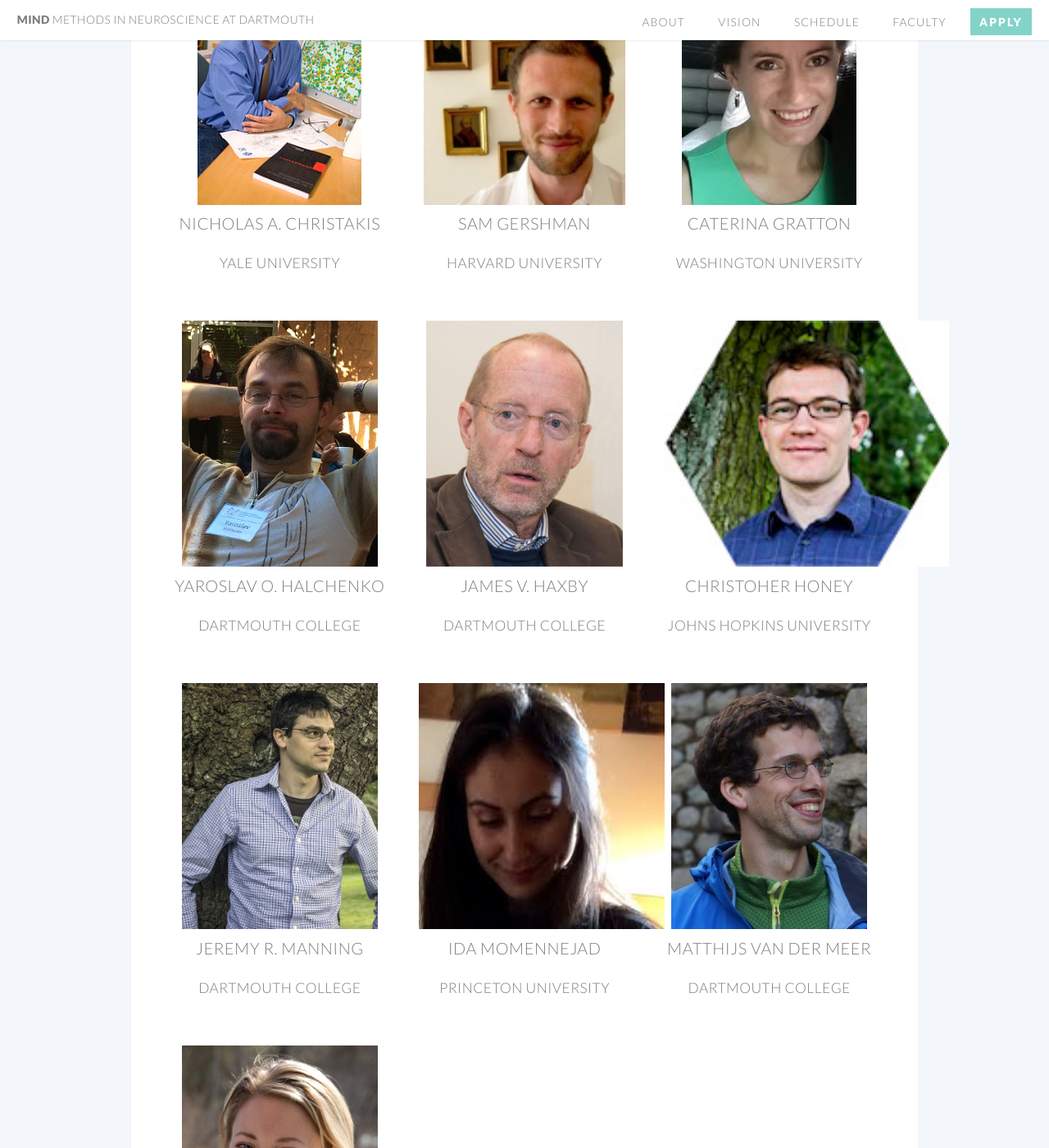
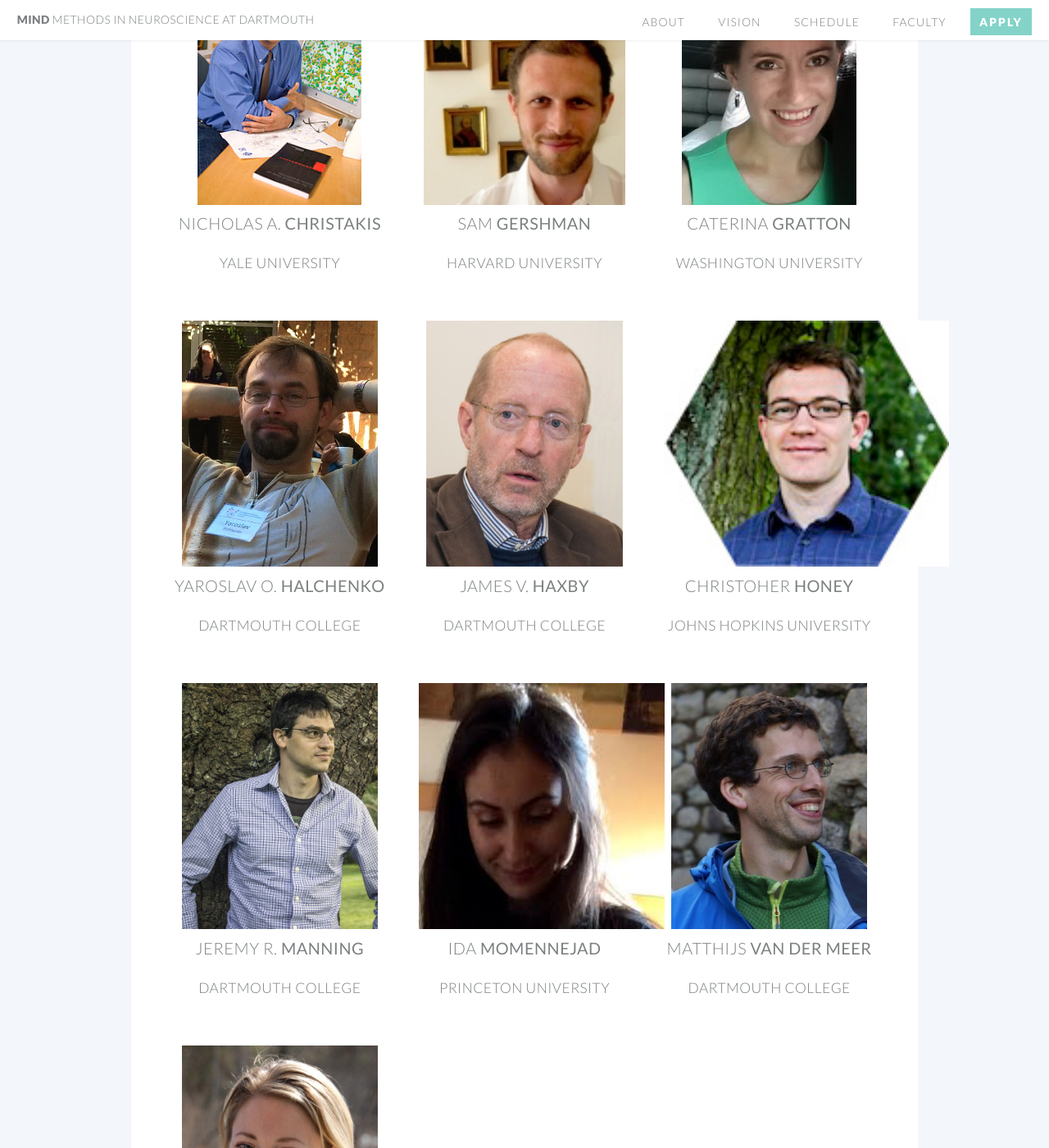
Before and after one commit to Summer-MIND/Summer-MIND.github.io, a Jekyll site: the page built from index.html, in a window 1280 px wide and 1400 px high, scrolled down 2551 px. Shown: the whole window at 82% size. Built offline with Jekyll 4.4.1, drawn with Linux system fonts in a browser that asks for light colours; some of the changed text lies outside the part shown.

```diff
--- a/_includes/header.html
+++ b/_includes/header.html
@@ -3,9 +3,9 @@
 				<nav id="nav">
 					<ul>
 						<li><a href="/">About</a></li>
-                        <li><a href="#vision">Vision</a></li>
-                        <li><a href="#schedule">Schedule</a></li>
-                        <li><a href="#faculty">Faculty</a></li>
+                        <li><a href="/#vision">Vision</a></li>
+                        <li><a href="/#schedule">Schedule</a></li>
+                        <li><a href="/#faculty">Faculty</a></li>
 						<li><a href="/apply.html" class="button special">Apply</a></li>
 					</ul>
 				</nav>
--- a/index.html
+++ b/index.html
@@ -128,7 +128,7 @@ layout: landing-page
 								<section>
 									<a href="http://www.princeton.edu/~chrisb/" class="image featured"><img src="images/baldassano.png" alt="" /></a>
 									<header>
-										<h3><a href="http://www.princeton.edu/~chrisb/">Chris Baldassano</a></h3>
+										<h3><a href="http://www.princeton.edu/~chrisb/">Chris <strong>Baldassano</strong></a></h3>
 										<h4>Princeton University</h4>
 									</header>
 								</section>
@@ -137,7 +137,7 @@ layout: landing-page
 								<section>
 									<a href="http://cosanlab.com/" class="image featured"><img src="images/chang.jpg" alt="" /></a>
 									<header>
-                                        <h3><a href="http://cosanlab.com/">Luke J. Chang</a></h3>
+                                        <h3><a href="http://cosanlab.com/">Luke J. <strong>Chang</strong></a></h3>
 										<h4>Dartmouth College</h4>
 									</header>
 								</section>
@@ -146,7 +146,7 @@ layout: landing-page
 								<section>
 									<a href="http://jchenlab.johnshopkins.edu/" class="image featured"><img src="images/chen.jpg" alt="" /></a>
 									<header>
-                                        <h3><a href="http://jchenlab.johnshopkins.edu/">Janice Chen</a></h3>
+                                        <h3><a href="http://jchenlab.johnshopkins.edu/">Janice <strong>Chen</strong></a></h3>
 										<h4>Johns Hopkins University</h4>
 									</header>
 								</section>
@@ -158,7 +158,7 @@ layout: landing-page
 								<section>
 									<a href="http://nicholaschristakis.net/" class="image featured"><img src="images/christakis.jpg" alt="" /></a>
 									<header>
-                                        <h3><a href="http://nicholaschristakis.net/">Nicholas A. Christakis</a></h3>
+                                        <h3><a href="http://nicholaschristakis.net/">Nicholas A. <strong>Christakis</strong></a></h3>
 										<h4>Yale University</h4>
 									</header>
 								</section>
@@ -167,7 +167,7 @@ layout: landing-page
 								<section>
 									<a href="http://gershmanlab.webfactional.com/" class="image featured"><img src="images/gershman.jpg" alt="" /></a>
 									<header>
-                                        <h3><a href="http://gershmanlab.webfactional.com/">Sam Gershman</a></h3>
+                                        <h3><a href="http://gershmanlab.webfactional.com/">Sam <strong>Gershman</strong></a></h3>
 										<h4>Harvard University</h4>
 									</header>
 								</section>
@@ -176,7 +176,7 @@ layout: landing-page
 								<section>
 									<a href="https://sites.google.com/site/caterinagratton/" class="image featured"><img src="images/gratton.jpg" alt="" /></a>
 									<header>
-                                        <h3><a href="https://sites.google.com/site/caterinagratton/">Caterina Gratton</a></h3>
+                                        <h3><a href="https://sites.google.com/site/caterinagratton/">Caterina <strong>Gratton</strong></a></h3>
 										<h4>Washington University</h4>
 									</header>
 								</section>
@@ -187,7 +187,7 @@ layout: landing-page
 								<section>
 									<a href="http://www.onerussian.com/" class="image featured"><img src="images/halchenko.jpg" alt="" /></a>
 									<header>
-                                        <h3><a href="http://www.onerussian.com/">Yaroslav O. Halchenko</a></h3>
+                                        <h3><a href="http://www.onerussian.com/">Yaroslav O. <strong>Halchenko</strong></a></h3>
 										<h4>Dartmouth College</h4>
 									</header>
 								</section>
@@ -196,7 +196,7 @@ layout: landing-page
 								<section>
 									<a href="http://haxbylab.dartmouth.edu/" class="image featured"><img src="images/haxby.jpg" alt="" /></a>
 									<header>
-										<h3><a href="http://haxbylab.dartmouth.edu/">James V. Haxby</a></h3>
+										<h3><a href="http://haxbylab.dartmouth.edu/">James V. <strong>Haxby</strong></a></h3>
 										<h4>Dartmouth College</h4>
 									</header>
 								</section>
@@ -205,7 +205,7 @@ layout: landing-page
 								<section>
 									<a href="https://www.honeylab.org/" class="image featured"><img src="images/honey.jpg" alt="" /></a>
 									<header>
-                                        <h3><a href="https://www.honeylab.org/">Christoher Honey</a></h3>
+                                        <h3><a href="https://www.honeylab.org/">Christoher <strong>Honey</strong></a></h3>
 										<h4>Johns Hopkins University</h4>
 									</header>
 								</section>
@@ -216,7 +216,7 @@ layout: landing-page
 								<section>
 									<a href="http://www.context-lab.com/" class="image featured"><img src="images/manning.png" alt="" /></a>
 									<header>
-										<h3><a href="http://www.context-lab.com/">Jeremy R. Manning</a></h3>
+										<h3><a href="http://www.context-lab.com/">Jeremy R. <strong>Manning</strong></a></h3>
 										<h4>Dartmouth College</h4>
 									</header>
 								</section>
@@ -225,7 +225,7 @@ layout: landing-page
 								<section>
 									<a href="https://www.momen-nejad.org/" class="image featured"><img src="images/momennejad.jpg" alt="" /></a>
 									<header>
-										<h3><a href="https://www.momen-nejad.org/">Ida Momennejad</a></h3>
+										<h3><a href="https://www.momen-nejad.org/">Ida <strong>Momennejad</strong></a></h3>
 										<h4>Princeton University</h4>
 									</header>
 								</section>
@@ -234,7 +234,7 @@ layout: landing-page
 								<section>
 									<a href="http://www.vandermeerlab.org/" class="image featured"><img src="images/mvdm.jpg" alt="" /></a>
 									<header>
-										<h3><a href="http://www.vandermeerlab.org/">Matthijs van der Meer</a></h3>
+										<h3><a href="http://www.vandermeerlab.org/">Matthijs <strong>van der Meer</strong></a></h3>
 										<h4>Dartmouth College</h4>
 									</header>
 								</section>
@@ -245,7 +245,7 @@ layout: landing-page
 								<section>
 									<a href="http://www.wheatlab.com/" class="image featured"><img src="images/wheatley.jpg" alt="" /></a>
 									<header>
-										<h3><a href="http://www.context-lab.com/">Thalia Wheatley</a></h3>
+										<h3><a href="http://www.context-lab.com/">Thalia <strong>Wheatley</strong></a></h3>
 										<h4>Dartmouth College</h4>
 									</header>
 								</section>
```
